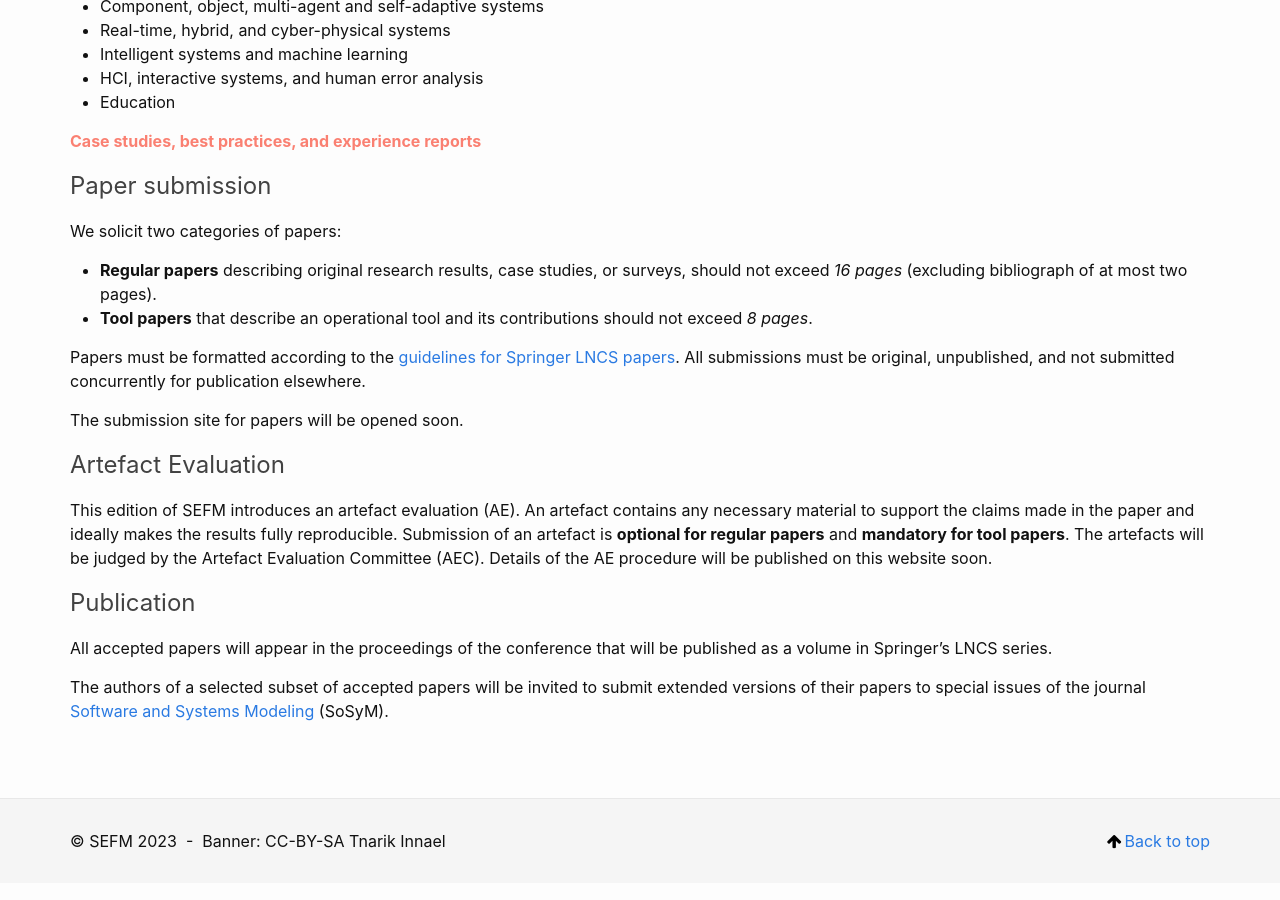
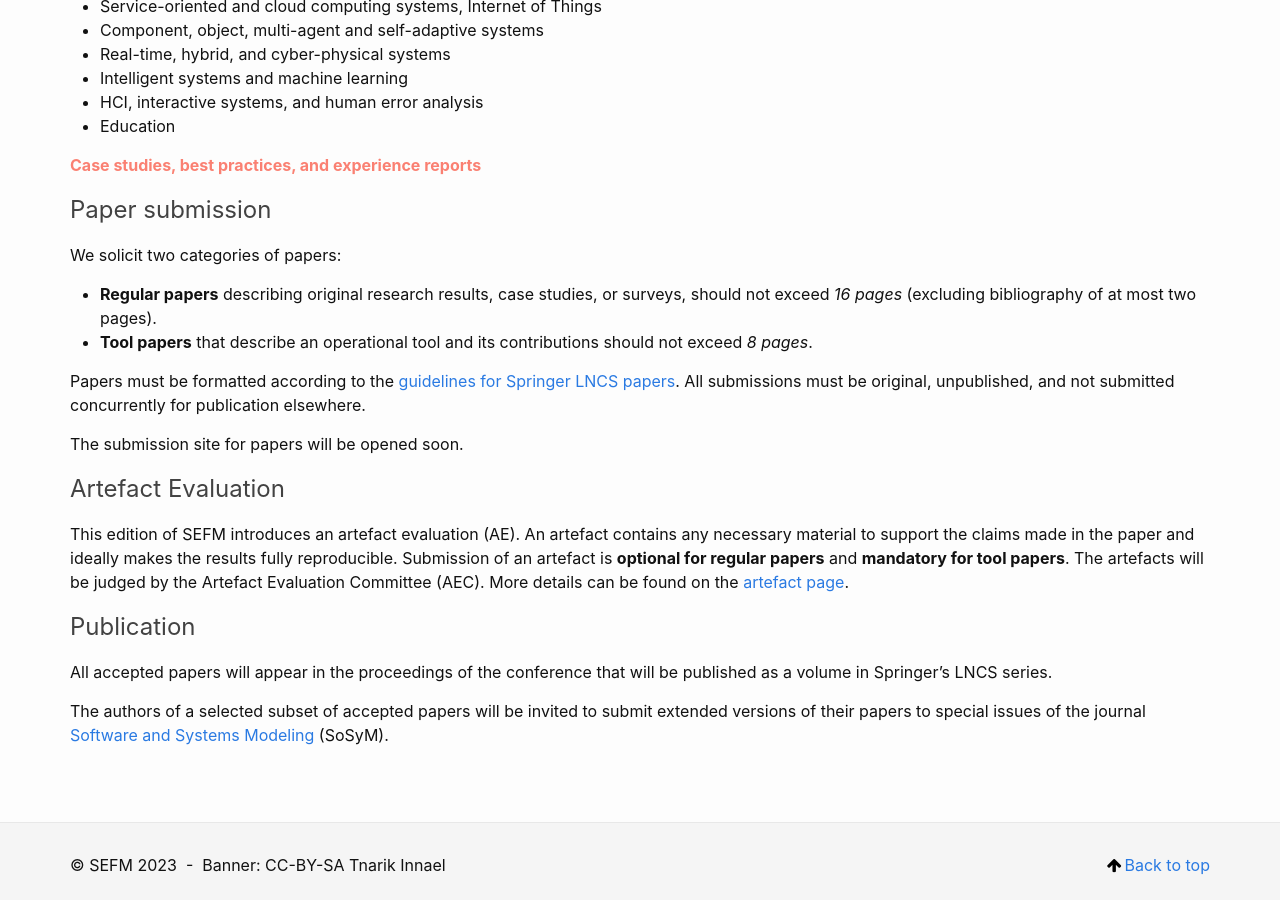
Before and after one commit to sefm-conference/2023, a Jekyll site: the page built from _pages/callforpapers.md, in a window 1280 px wide and 900 px high, scrolled down 1648 px. Built offline with Jekyll 4.4.1, drawn with Linux system fonts in a browser that asks for light colours; comment, search, counter and statistics services are not loaded; some of the changed text lies outside the part shown.

Commit message:
Add initial information on artefacts

```diff
--- a/_pages/callforpapers.md
+++ b/_pages/callforpapers.md
@@ -66,7 +67,7 @@ properties
 
 We solicit two categories of papers:
 
-- **Regular papers** describing original research results, case studies, or surveys, should not exceed *16 pages* (excluding bibliograph of at most two pages).
+- **Regular papers** describing original research results, case studies, or surveys, should not exceed *16 pages* (excluding bibliography of at most two pages).
 - **Tool papers** that describe an operational tool and its contributions should not exceed *8 pages*.
 
 Papers must be formatted according to the [guidelines for Springer LNCS papers](https://www.springer.com/gp/computer-science/lncs).
@@ -77,7 +78,7 @@ The submission site for papers will be opened soon.
 
 ## Artefact Evaluation
 
-This edition of SEFM introduces an artefact evaluation (AE). An artefact contains any necessary material to support the claims made in the paper and ideally makes the results fully reproducible. Submission of an artefact is **optional for regular papers** and **mandatory for tool papers**. The artefacts will be judged by the Artefact Evaluation Committee (AEC). Details of the AE procedure will be published on this website soon.
+This edition of SEFM introduces an artefact evaluation (AE). An artefact contains any necessary material to support the claims made in the paper and ideally makes the results fully reproducible. Submission of an artefact is **optional for regular papers** and **mandatory for tool papers**. The artefacts will be judged by the Artefact Evaluation Committee (AEC). More details can be found on the [artefact page]({{ site.baseurl }}{% link _pages/artefacts.md %}).
 
 ## Publication
 
```
Also changed, not shown: other parts of _pages/callforpapers.md (+2 -1 lines), _pages/artefacts.md (added, +27 -0 lines).
